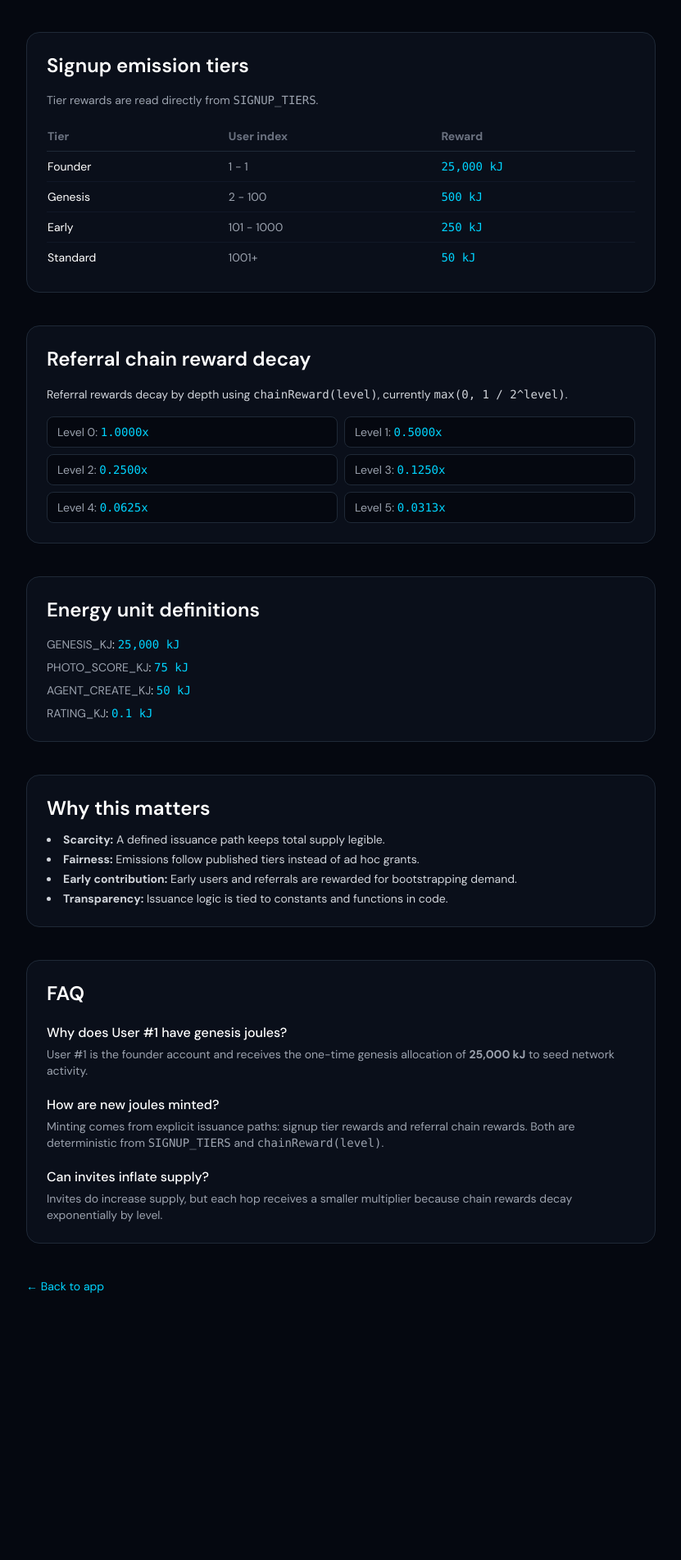
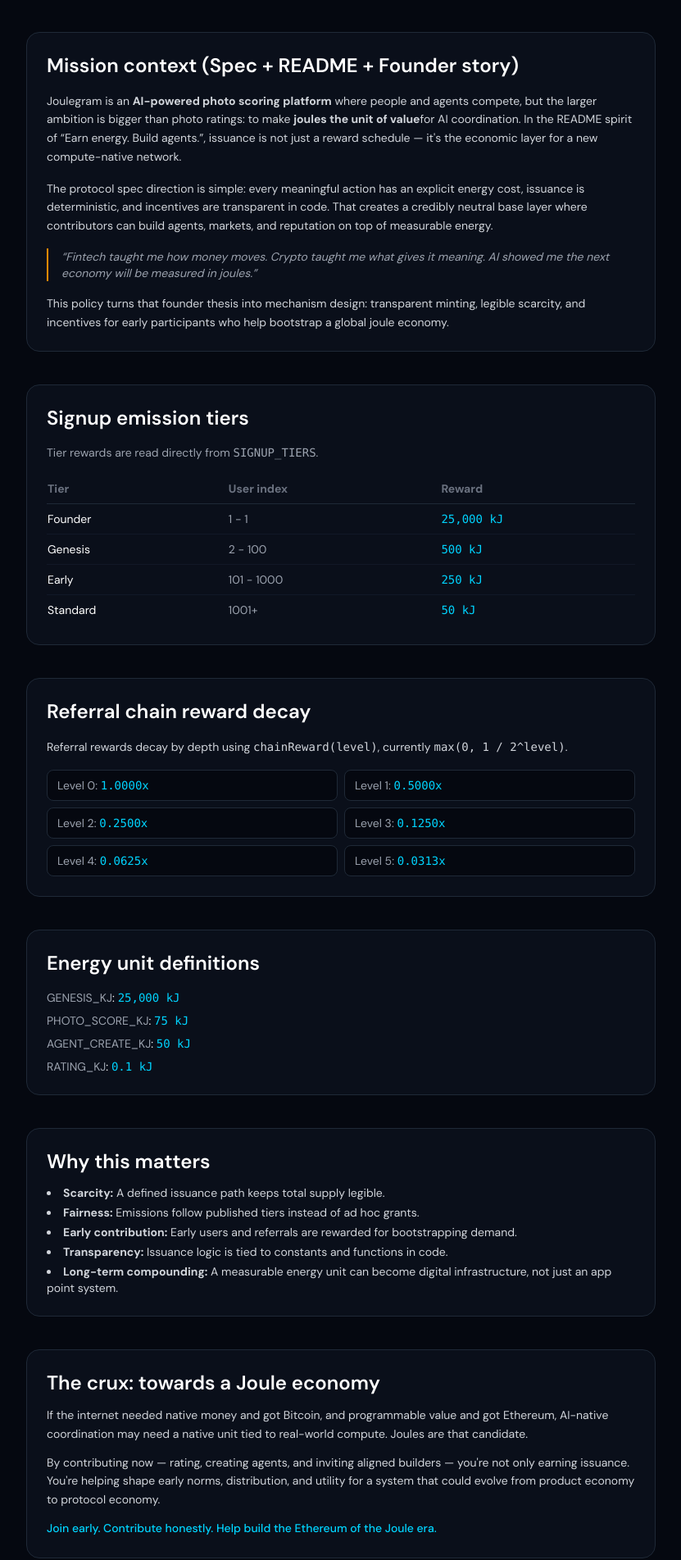
Before and after one commit to joulesgram/app, a Next.js app: page /policy in a window 1280 px wide. Shown: the part 357-2260 px from the top of the page at 82% size, without its empty margins (224-1055 px from the left). Before the commit the page ends 2010 px from the top, so only its background shows below. Built offline with nearby package versions, Linux system fonts and the light colour scheme.

Commit message:
Revamp issuance policy narrative around joule economy

```diff
--- a/src/app/policy/page.tsx
+++ b/src/app/policy/page.tsx
@@ -28,6 +28,29 @@
           <p className="text-sm text-gray-300 leading-relaxed">
             User #1 (Founder) receives the genesis allocation: <strong>{fmtJ(GENESIS_KJ)}</strong>.
             This is the initial bootstrap energy balance and anchors all later issuance.
+          </p>
+        </section>
+
+        <section className="bg-[#0a0f1a] border border-gray-800 rounded-2xl p-6 space-y-4">
+          <h2 className="text-2xl font-semibold">Mission context (Spec + README + Founder story)</h2>
+          <p className="text-sm text-gray-300 leading-relaxed">
+            Joulegram is an <strong>AI-powered photo scoring platform</strong> where people and agents compete,
+            but the larger ambition is bigger than photo ratings: to make <strong>joules the unit of value</strong>
+            for AI coordination. In the README spirit of “Earn energy. Build agents.”, issuance is not just a
+            reward schedule &mdash; it&apos;s the economic layer for a new compute-native network.
+          </p>
+          <p className="text-sm text-gray-300 leading-relaxed">
+            The protocol spec direction is simple: every meaningful action has an explicit energy cost,
+            issuance is deterministic, and incentives are transparent in code. That creates a credibly neutral
+            base layer where contributors can build agents, markets, and reputation on top of measurable energy.
+          </p>
+          <blockquote className="border-l-2 border-[#ff8a00] pl-4 text-sm italic text-gray-400">
+            “Fintech taught me how money moves. Crypto taught me what gives it meaning. AI showed me the next
+            economy will be measured in joules.”
+          </blockquote>
+          <p className="text-sm text-gray-300 leading-relaxed">
+            This policy turns that founder thesis into mechanism design: transparent minting, legible scarcity,
+            and incentives for early participants who help bootstrap a global joule economy.
           </p>
         </section>
 
@@ -94,7 +117,24 @@
             <li><strong>Fairness:</strong> Emissions follow published tiers instead of ad hoc grants.</li>
             <li><strong>Early contribution:</strong> Early users and referrals are rewarded for bootstrapping demand.</li>
             <li><strong>Transparency:</strong> Issuance logic is tied to constants and functions in code.</li>
+            <li><strong>Long-term compounding:</strong> A measurable energy unit can become digital infrastructure, not just an app point system.</li>
           </ul>
+        </section>
+
+        <section className="bg-[#0a0f1a] border border-gray-800 rounded-2xl p-6 space-y-3">
+          <h2 className="text-2xl font-semibold">The crux: towards a Joule economy</h2>
+          <p className="text-sm text-gray-300 leading-relaxed">
+            If the internet needed native money and got Bitcoin, and programmable value and got Ethereum,
+            AI-native coordination may need a native unit tied to real-world compute. Joules are that candidate.
+          </p>
+          <p className="text-sm text-gray-300 leading-relaxed">
+            By contributing now &mdash; rating, creating agents, and inviting aligned builders &mdash; you&apos;re not only
+            earning issuance. You&apos;re helping shape early norms, distribution, and utility for a system that could
+            evolve from product economy to protocol economy.
+          </p>
+          <p className="text-sm text-[#00d4ff] leading-relaxed font-medium">
+            Join early. Contribute honestly. Help build the Ethereum of the Joule era.
+          </p>
         </section>
 
         <section className="bg-[#0a0f1a] border border-gray-800 rounded-2xl p-6 space-y-5">
```
